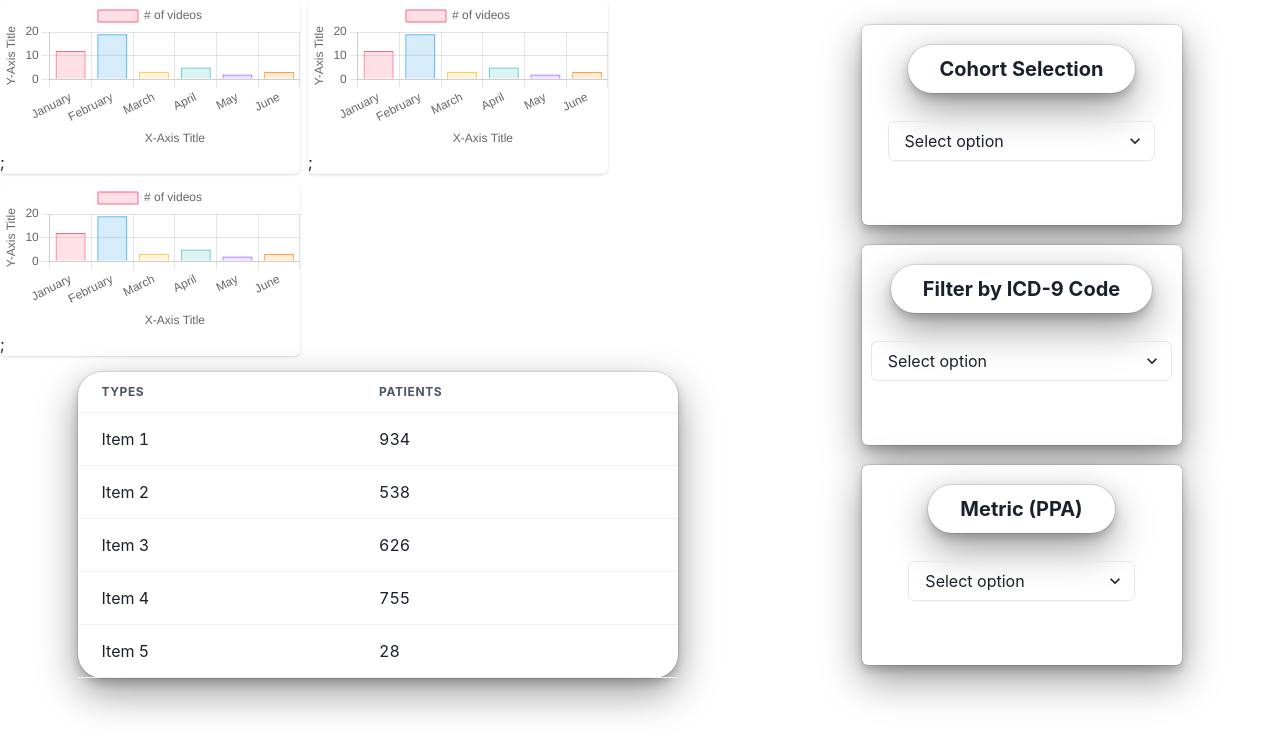
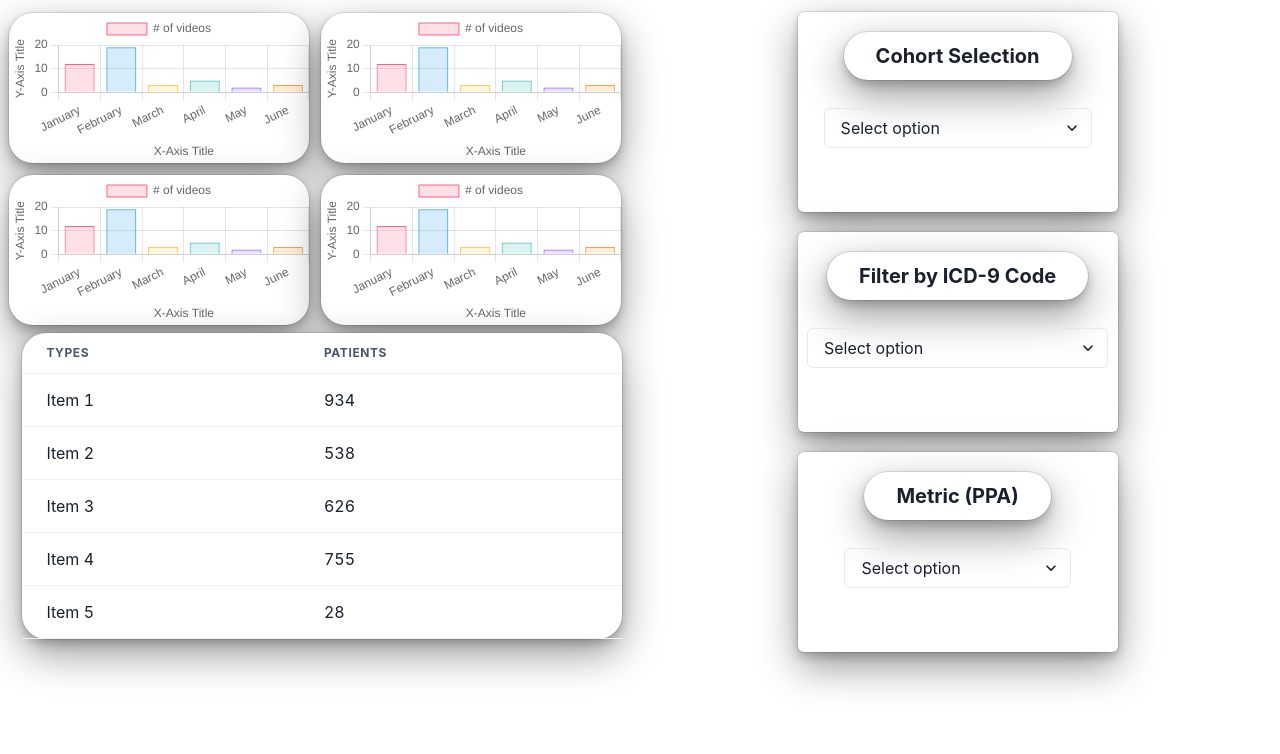
Before and after one commit to kbjohnson-penn/observer-dashboard, a React (Create React App) app: page / in a window 1280 px wide. Shown: the top 754 px of the page. Built offline with nearby package versions, Linux system fonts and the light colour scheme.

Commit message:
refactoring

```diff
--- a/package.json
+++ b/package.json
@@ -14,6 +14,7 @@
     "@types/node": "^16.18.34",
     "@types/react": "^18.2.9",
     "@types/react-dom": "^18.2.4",
+    "axios": "^1.4.0",
     "chart.js": "^4.3.0",
     "faker": "^6.6.6",
     "framer-motion": "^10.12.16",
--- a/src/components/BarChart.tsx
+++ b/src/components/BarChart.tsx
@@ -11,8 +11,8 @@ interface BarChartProps {
 const BarChart: FC<BarChartProps> = ({ options, data }) => {
   return (
     <WrapItem>
-      <Card>
-        <Bar options={options} data={data} />;
+      <Card boxShadow={'dark-lg'} rounded={'3xl'}>
+        <Bar options={options} data={data} />
       </Card>
     </WrapItem>
   );
--- a/src/components/Filter.tsx
+++ b/src/components/Filter.tsx
@@ -1,11 +1,13 @@
 import { Select, Card, Center, VStack, Box, Heading } from "@chakra-ui/react";
 
-type FilterProps = {
+interface FilterProps {
   options: string[];
   heading: string;
-};
+  onChange: (value: string) => void;
+}
 
-export const Filter = ({ options, heading }: FilterProps) => {
+export const Filter = ({ options, heading, onChange }: FilterProps) => {
+
   return (
     <Card mt='3' boxShadow={'dark-lg'} w={'25vw'} h={'25vh'}>
       <Center>
@@ -13,7 +15,7 @@ export const Filter = ({ options, heading }: FilterProps) => {
           <Box m="5">
             <Heading size='md' boxShadow={'dark-lg'} rounded={'3xl'} pl='8' pr='8' pt='3' pb='3'>{heading}</Heading>
           </Box>
-          <Select placeholder="Select option">
+          <Select placeholder="Select option" onChange={(e) => onChange(e.target.value)}>
             {options.map((option, index) => (
               <option key={index} value={option}>
                 {option}
--- /dev/null
+++ b/src/context/FilterContext.tsx
@@ -0,0 +1,14 @@
+import React from "react";
+
+interface FilterState {
+  cohortSelection: string;
+  icd9Code: string;
+  metricPPA: string;
+}
+
+interface FilterContextProps {
+  filters: FilterState;
+  setFilters: React.Dispatch<React.SetStateAction<FilterState>>;
+}
+
+export const FilterContext = React.createContext<FilterContextProps | undefined>(undefined);
--- a/src/layout/DataSide.tsx
+++ b/src/layout/DataSide.tsx
@@ -1,18 +1,21 @@
-import {
-  Box,
-  Card,
-  Center,
-  CircularProgress,
-  VStack,
-  Wrap,
-  WrapItem,
-} from "@chakra-ui/react";
+import React, { useState, useEffect, useContext } from "react";
+import { Box, CircularProgress, VStack, Wrap } from "@chakra-ui/react";
+import BarChart from "../components/BarChart";
+import { chartOptions, chartData as data } from "../utils/chartConfig";
+import "chart.js/auto";
+import axios from "axios"; // or use another data-fetching library
+import { FilterContext } from "../context/FilterContext";
 import { StatisticsTable } from "../components/StatisticsTable";
-import BarChart from "../components/BarChart";
-import { chartOptions, chartData } from "../utils/chartConfig";
-import "chart.js/auto";
 
-const DataSide = () => {
+const DataSide: React.FC = () => {
+  const context = useContext(FilterContext);
+  if (!context) {
+    throw new Error("DataSide must be used within a FilterProvider");
+  }
+  const { filters } = context;
+  const [chartData, setChartData] = useState<any>(data);
+  const [loading, setLoading] = useState(false);
+
   const tableData = Array.from({ length: 5 }, (_, i) => {
     return {
       column1: `Item ${i + 1}`,
@@ -20,17 +23,26 @@ const DataSide = () => {
     };
   });
 
+  useEffect(() => {
+    console.log("FILTERS CHANGED");
+  }, [filters]);
+
+  if (loading) {
+    return <CircularProgress isIndeterminate />;
+  }
+
   return (
-    <Center>
-      <VStack spacing={4}>
-        <Wrap>
-          <BarChart options={chartOptions} data={chartData} />
-          <BarChart options={chartOptions} data={chartData} />
-          <BarChart options={chartOptions} data={chartData} />
+    <Box w={"49vw"}>
+      <VStack>
+        <Wrap spacing={3}>
+          <BarChart data={chartData} options={chartOptions} />
+          <BarChart data={chartData} options={chartOptions} />
+          <BarChart data={chartData} options={chartOptions} />
+          <BarChart data={chartData} options={chartOptions} />
         </Wrap>
         <StatisticsTable data={tableData} />
       </VStack>
-    </Center>
+    </Box>
   );
 };
 
--- a/src/layout/FilterSide.tsx
+++ b/src/layout/FilterSide.tsx
@@ -1,15 +1,43 @@
+import React, { useContext } from "react";
 import { Box, VStack } from "@chakra-ui/react";
 import { Filter } from "../components/Filter";
+import { FilterContext } from "../context/FilterContext";
 
-const FilterSide = () => {
-  const filterOptions = ["value1", "value2", "value3", "value4"];
+const FilterSide: React.FC = () => {
+  const context = useContext(FilterContext);
+  if (!context) {
+    throw new Error("FilterSide must be used within a FilterProvider");
+  }
+  const { filters, setFilters } = context;
+  const cohortSelectionOptions = ["cohort1", "cohort2", "cohort3", "cohort4"];
+  const icd9CodeOptions = ["code1", "code2", "code3", "code4"];
+  const metricPPAOptions = ["metric1", "metric2", "metric3", "metric4"];
+
+  const handleFilterChange = (
+    filterName: keyof typeof filters,
+    value: string
+  ) => {
+    setFilters((prevState: typeof filters) => ({ ...prevState, [filterName]: value }));
+  };
 
   return (
     <Box w={"49vw"}>
       <VStack>
-        <Filter options={filterOptions} heading={"Cohort Selection"} />
-        <Filter options={filterOptions} heading={"Filter by ICD-9 Code"} />
-        <Filter options={filterOptions} heading={"Metric (PPA)"} />
+        <Filter
+          options={cohortSelectionOptions}
+          heading={"Cohort Selection"}
+          onChange={(value) => handleFilterChange("cohortSelection", value)}
+        />
+        <Filter
+          options={icd9CodeOptions}
+          heading={"Filter by ICD-9 Code"}
+          onChange={(value) => handleFilterChange("icd9Code", value)}
+        />
+        <Filter
+          options={metricPPAOptions}
+          heading={"Metric (PPA)"}
+          onChange={(value) => handleFilterChange("metricPPA", value)}
+        />
       </VStack>
     </Box>
   );
--- a/src/pages/Dashboard.tsx
+++ b/src/pages/Dashboard.tsx
@@ -1,15 +1,25 @@
+import React, { useState } from 'react';
 import { Center, HStack } from "@chakra-ui/react";
 import DataSide from "../layout/DataSide";
 import FilterSide from "../layout/FilterSide";
+import { FilterContext } from "../context/FilterContext";
 
-const Dashboard = () => {
+const Dashboard: React.FC = () => {
+  const [filters, setFilters] = useState({
+    cohortSelection: '',
+    icd9Code: '',
+    metricPPA: '',
+  });
+
   return (
+    <FilterContext.Provider value={{ filters, setFilters }}>
       <Center>
         <HStack>
           <DataSide />
           <FilterSide />
         </HStack>
       </Center>
+    </FilterContext.Provider>
   );
 };
 
```
Also changed, not shown: 1 other file (tests, documents, lock files or other folders). Lines whose indentation alone changed are shown as unchanged.
